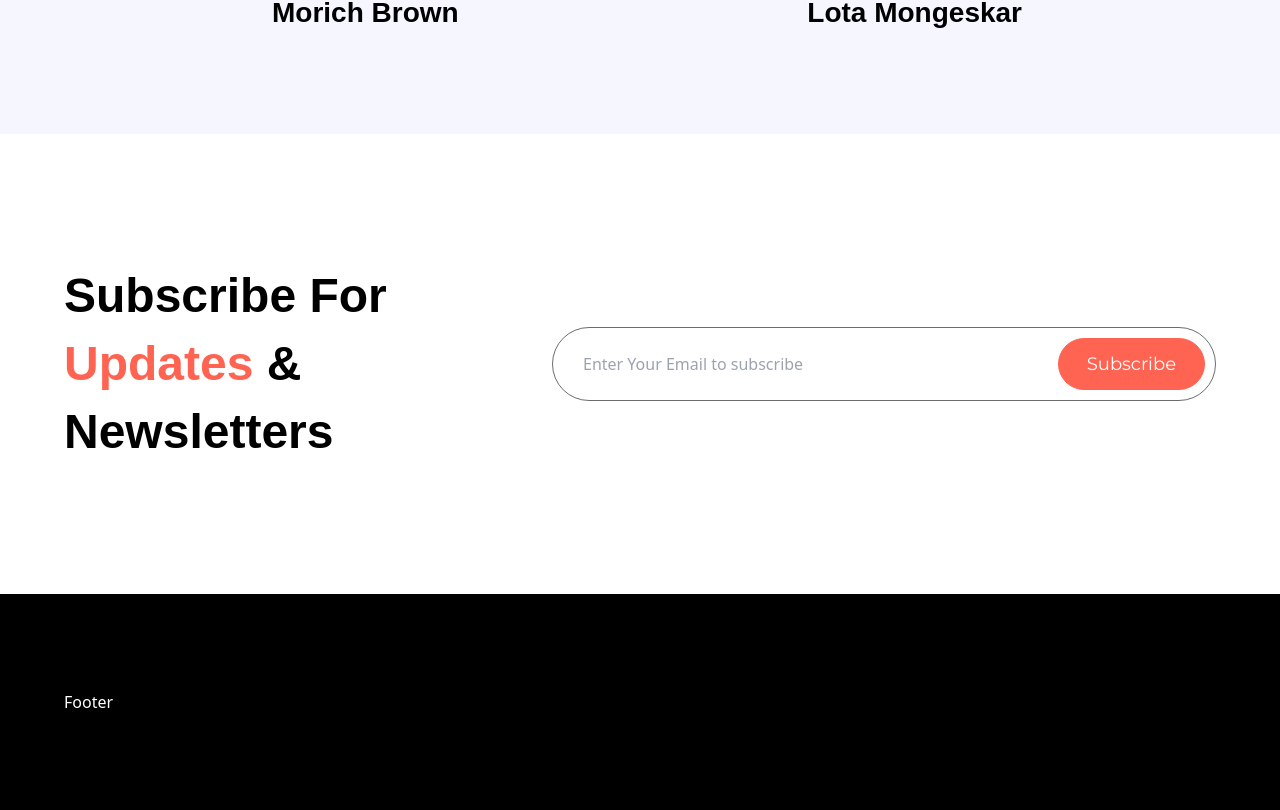
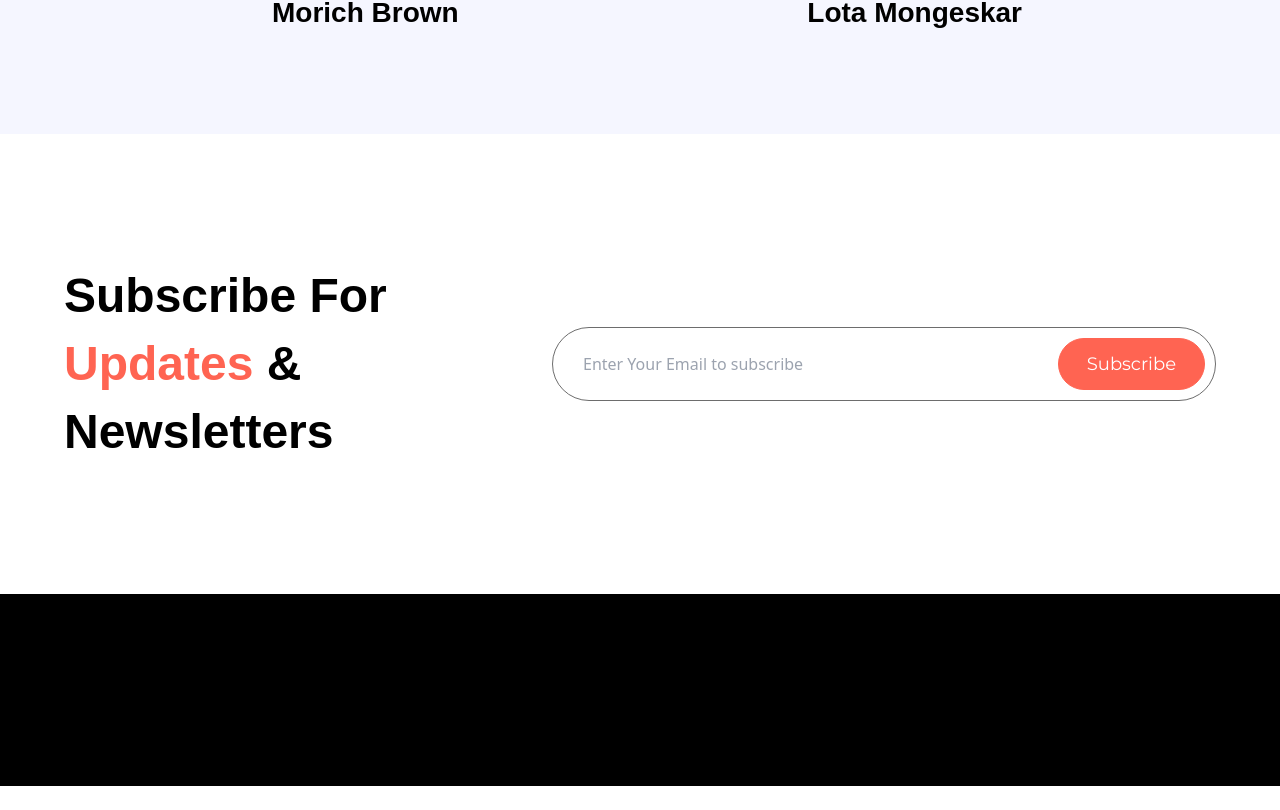
Before and after one commit to Yusufiabichi/E-commerce-Landing-page, a React (Vite) app: page / in a window 1280 px wide. Shown: the part 4183-4993 px from the top of the page. After the commit the page ends 4969 px from the top, so only its background shows below. Built offline with nearby package versions, Linux system fonts and the light colour scheme; a web font is replaced by a local one.

Commit message:
subscribe

```diff
--- a/src/sections/Footer.jsx
+++ b/src/sections/Footer.jsx
@@ -1,7 +1,12 @@
 
 const Footer = () => {
   return (
-    <div>Footer</div>
+    <footer className="max-container">
+      <div className="flex justify-between items-start gap-20
+      flex-wrap max-lg:flex-col">
+
+      </div>
+    </footer>
   )
 }
 
```
